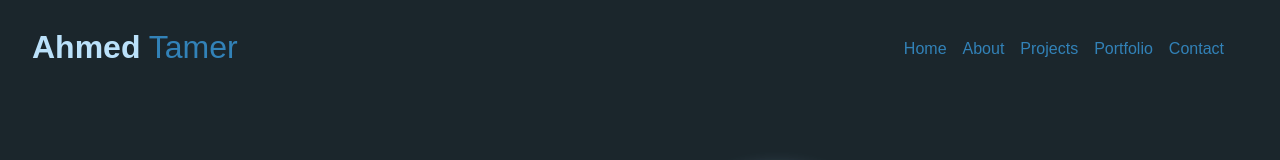
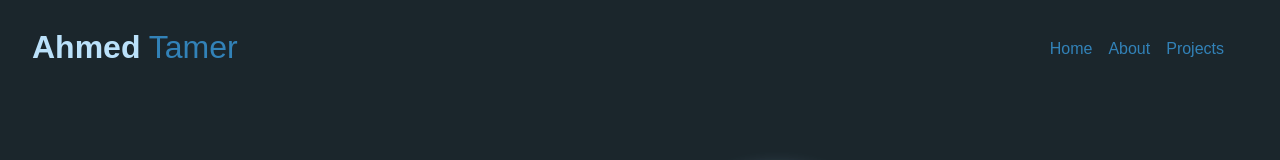
Before and after one commit to HamadaTamer/CV, a plain HTML site: page Personal Portfolio/index.html in a window 1280 px wide. Shown: the top 160 px of the page. Drawn offline with nearby package versions, Linux system fonts and the light colour scheme.

Commit message:
Update index.html

```diff
--- a/Personal Portfolio/index.html
+++ b/Personal Portfolio/index.html
@@ -38,12 +38,7 @@
                 <li class="nav-item">
                     <a class="nav-link active" aria-current="page" href="Projects.html">Projects</a>
                 </li>
-                <li class="nav-item">
-                    <a class="nav-link active" aria-current="page" href="#">Portfolio</a>
-                  </li>
-                  <li class="nav-item">
-                    <a class="nav-link active" aria-current="page" href="#">Contact</a>
-                  </li>
+
 
               </ul>
             </div>
```
